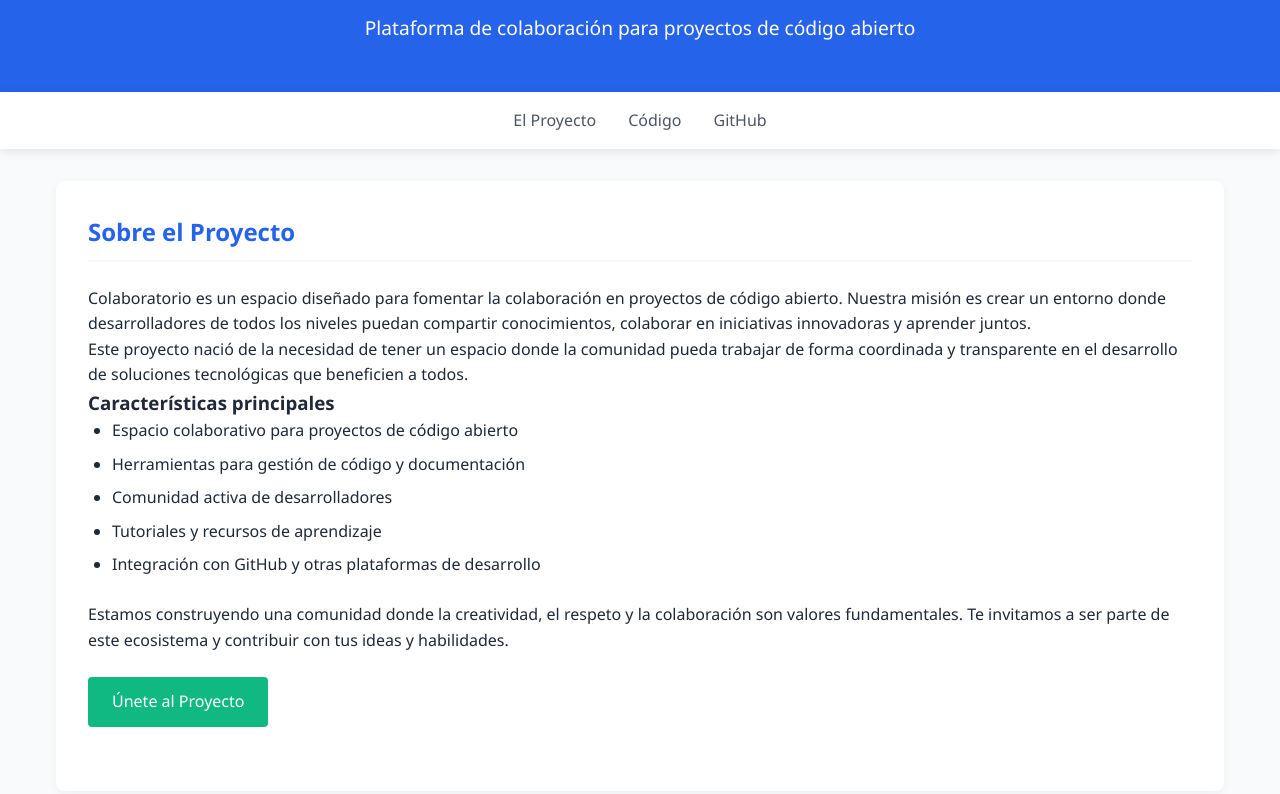
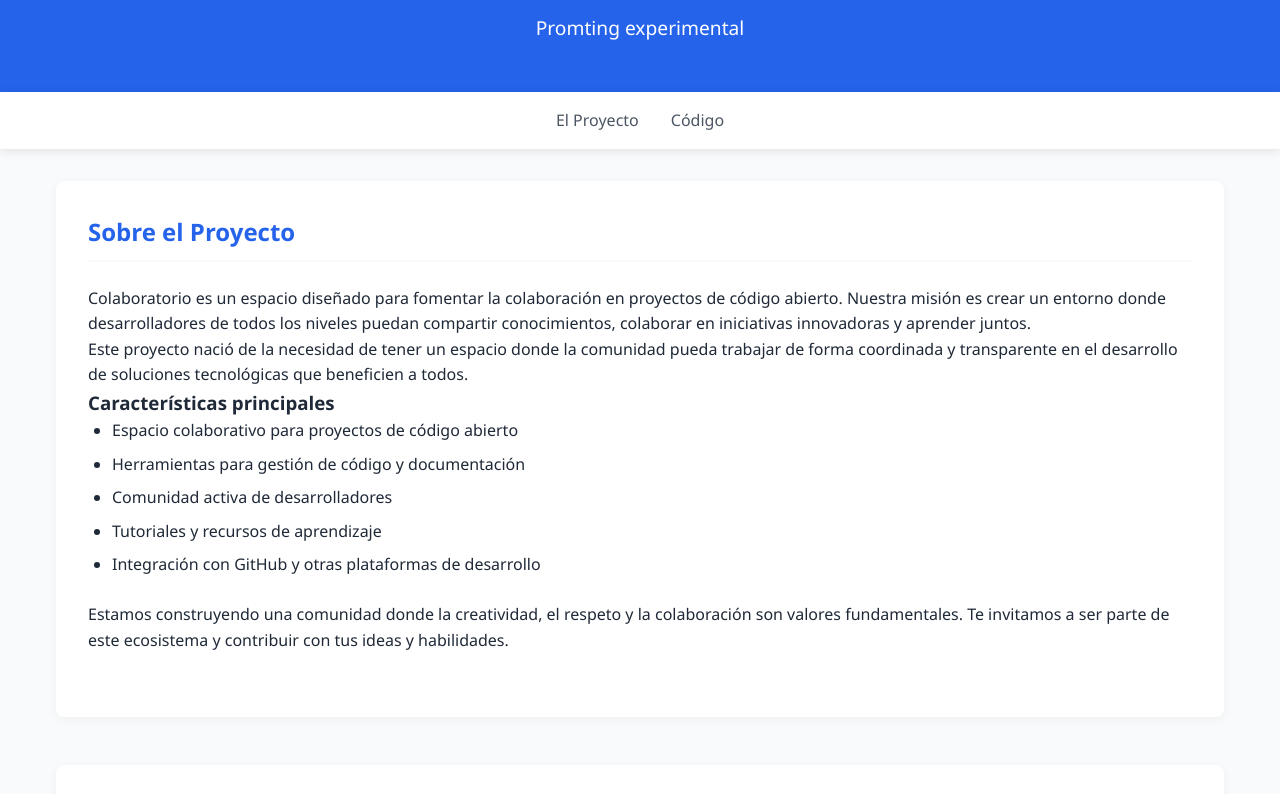
Before and after one commit to RicardoEspinosaRuiz/colaboratorio, a plain HTML site: page index.html in a window 1280 px wide. Shown: the part 115-909 px from the top of the page. Drawn offline with Linux system fonts and the light colour scheme.

Commit message:
Update index.html
Segunda versión, con este promot: ok, genial. Vamos a hacer algunas modificaciones: elimina en el menu superior el enlace a github, así como el botón verde que pone "unete al proyecto".  Por ultimo, en el encabezado sustituye "Plataforma de colaboración para proyectos de código abierto" por "Promting experimental"

```diff
--- a/index.html
+++ b/index.html
@@ -163,22 +163,6 @@
             margin-bottom: 0.5rem;
         }
 
-        .cta-button {
-            display: inline-block;
-            background-color: var(--accent-color);
-            color: white;
-            text-decoration: none;
-            padding: 0.75rem 1.5rem;
-            border-radius: 4px;
-            font-weight: 500;
-            transition: background-color 0.3s;
-            margin-top: 1.5rem;
-        }
-
-        .cta-button:hover {
-            background-color: #0da271;
-        }
-
         footer {
             background-color: var(--secondary-color);
             color: white;
@@ -219,14 +203,13 @@
 <body>
     <header>
         <h1>Colaboratorio</h1>
-        <p>Plataforma de colaboración para proyectos de código abierto</p>
+        <p>Promting experimental</p>
     </header>
 
     <nav>
         <ul>
             <li><a href="#proyecto">El Proyecto</a></li>
             <li><a href="#codigo">Código</a></li>
-            <li><a href="https://github.com/tuusuario/colaboratorio" target="_blank">GitHub</a></li>
         </ul>
     </nav>
 
@@ -248,8 +231,6 @@
                 </ul>
 
                 <p>Estamos construyendo una comunidad donde la creatividad, el respeto y la colaboración son valores fundamentales. Te invitamos a ser parte de este ecosistema y contribuir con tus ideas y habilidades.</p>
-
-                <a href="https://github.com/tuusuario/colaboratorio" class="cta-button" target="_blank">Únete al Proyecto</a>
             </div>
         </section>
 
@@ -372,7 +353,7 @@ colaboracion.aprobarContribucion(idContribucion);</code></pre>
 
     <footer>
         <p>© 2025 Colaboratorio - Un proyecto de código abierto</p>
-        <p><a href="https://github.com/tuusuario/colaboratorio" target="_blank">GitHub</a> | <a href="#" target="_blank">Documentación</a> | <a href="#" target="_blank">Contribuir</a></p>
+        <p><a href="#" target="_blank">Documentación</a> | <a href="#" target="_blank">Contribuir</a></p>
     </footer>
 
     <script>
```
